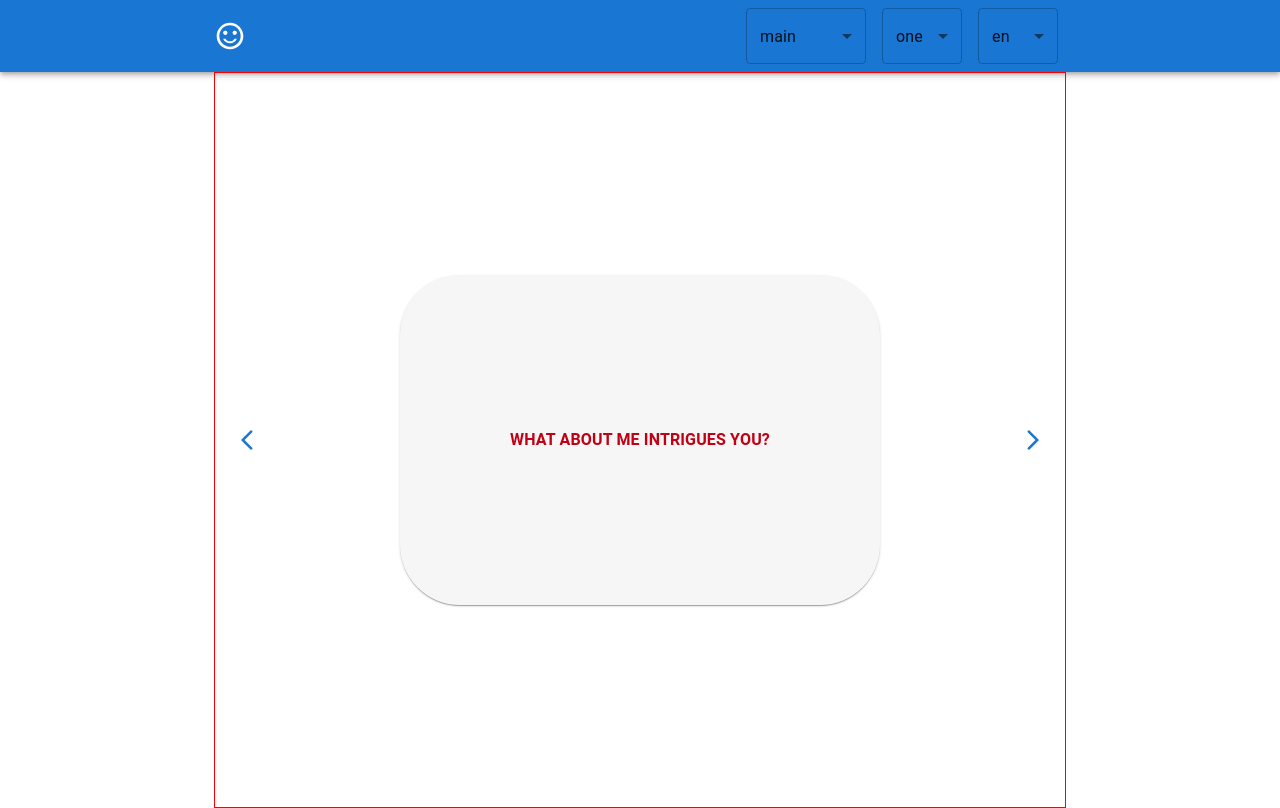
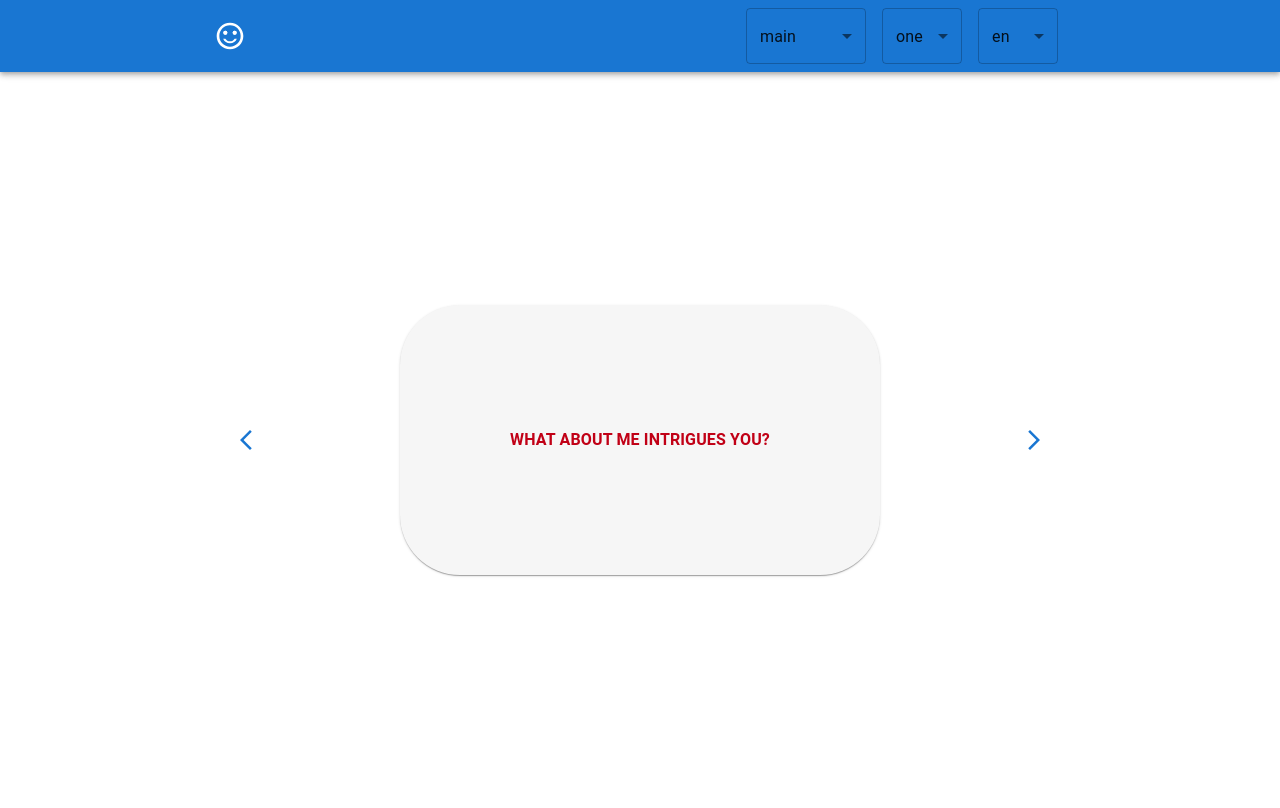
Before and after one commit to artemdrei/friends, a React (Create React App) app: page / in a window 1280 px wide. Built offline with nearby package versions, Linux system fonts and the light colour scheme.

Commit message:
Style fixes

```diff
--- a/src/components/Body/Body.tsx
+++ b/src/components/Body/Body.tsx
@@ -6,6 +6,7 @@ import { Container } from "@mui/material";
 const ContainerStyled = styled(Container)`
   height: calc(100vh - 64px);
   overflow-y: auto;
+  padding: 0 24px;
 `;
 
 const Body: React.FC = ({ children }) => {
--- a/src/components/Card/Card.tsx
+++ b/src/components/Card/Card.tsx
@@ -11,7 +11,7 @@ const CardStyled = styled.div<{ transform: string }>`
   align-items: center;
   width: 100%;
   max-width: 480px;
-  height: 330px;
+  min-height: 270px;
   padding: 12px 24px;
   border-radius: 60px;
   font-size: 16px;
--- a/src/containers/Field/Field.tsx
+++ b/src/containers/Field/Field.tsx
@@ -15,7 +15,6 @@ const FieldStyled = styled.div`
   justify-content: center;
   align-items: center;
   height: 100%;
-  border: 1px solid red;
 `;
 
 const ButtonPrevStyled = styled(Button)`
```
